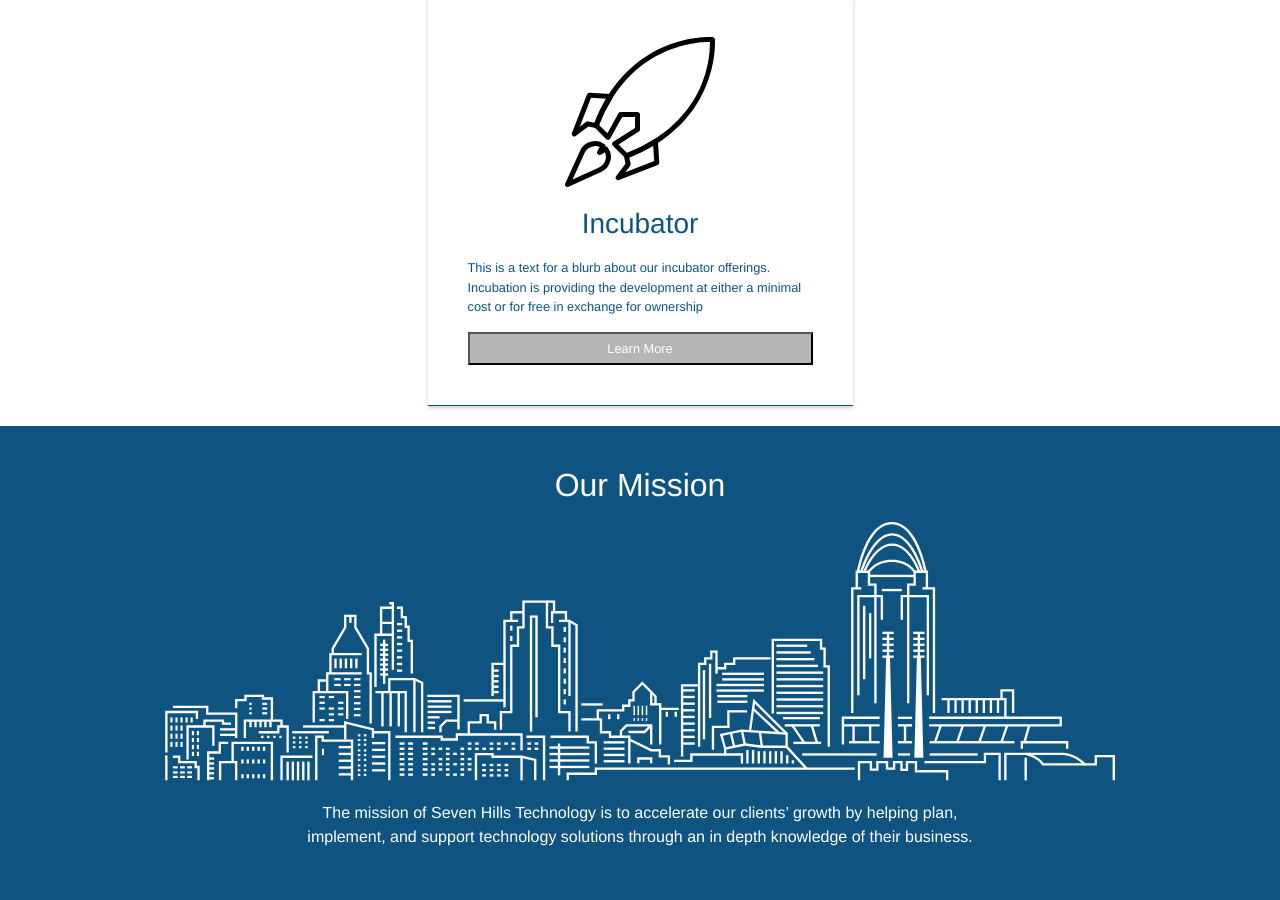
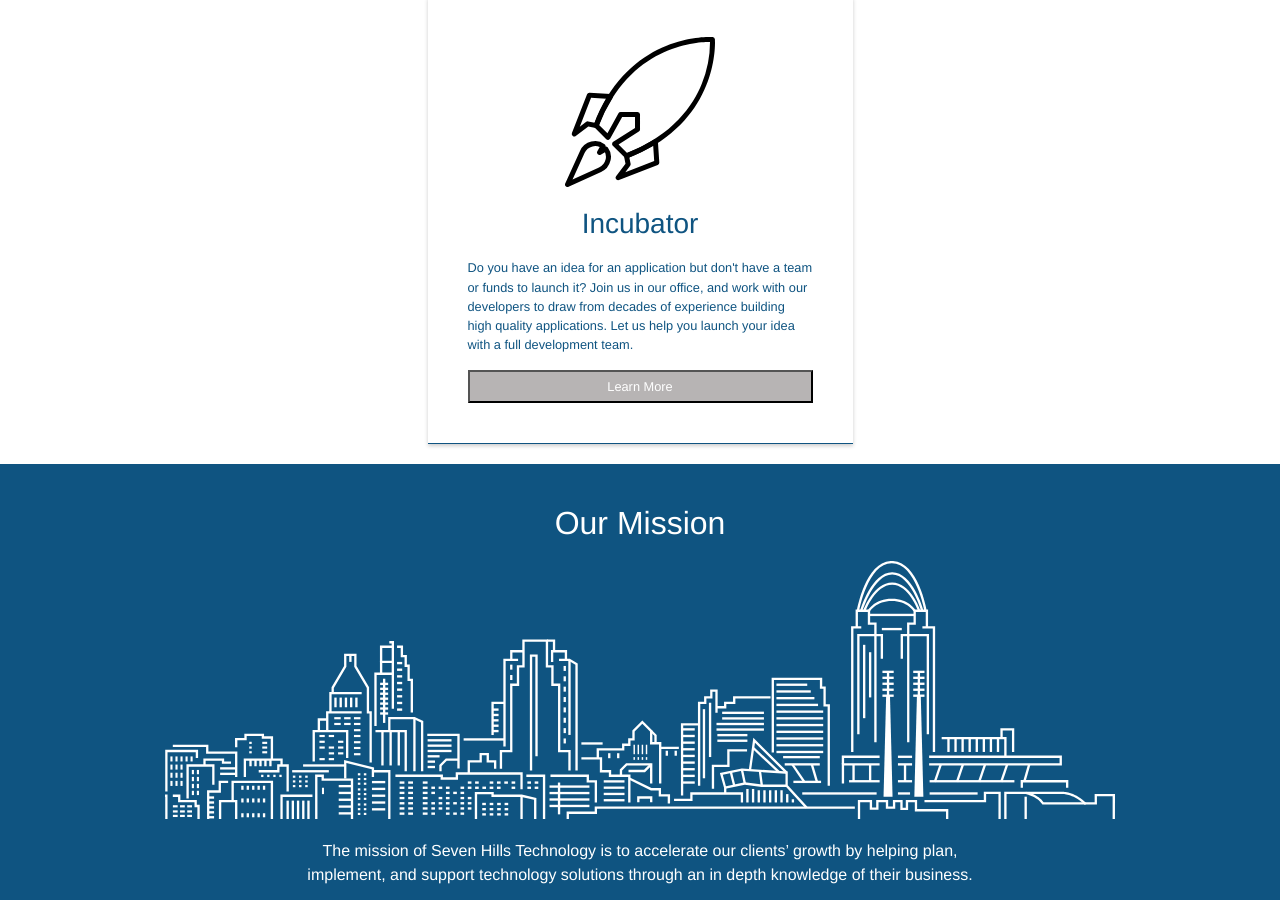
Before and after one commit to seven-hills-technology/seven-hills-technology.github.io, a Jekyll site: the page built from index.md, in a window 1280 px wide and 900 px high, scrolled down 1582 px. Built offline with Jekyll 4.4.1, drawn with Linux system fonts in a browser that asks for light colours; nearby versions of some CDN libraries.

Commit message:
text updates

```diff
--- a/index.md
+++ b/index.md
@@ -31,7 +31,7 @@ layout: home
         <div class="sh-product sh-product-incubator">
             <div class="sh-product-image"></div>
             <h3>Incubator</h3>
-            <p>This is a text for a blurb about our incubator offerings. Incubation is providing the development at either a minimal cost or for free in exchange for ownership</p>
+            <p>Do you have an idea for an application but don't have a team or funds to launch it? Join us in our office, and work with our developers to draw from decades of experience building high quality applications. Let us help you launch your idea with a full development team.</p>
             <button class="sh-button">Learn More</button>
         </div>
         </a>
```
